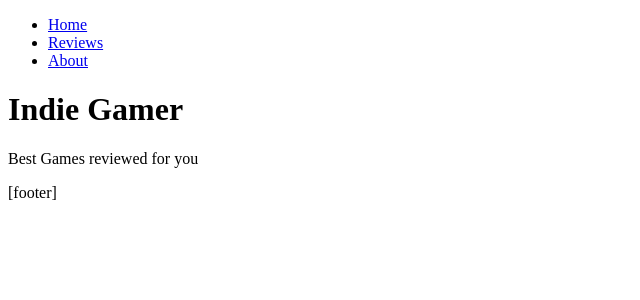
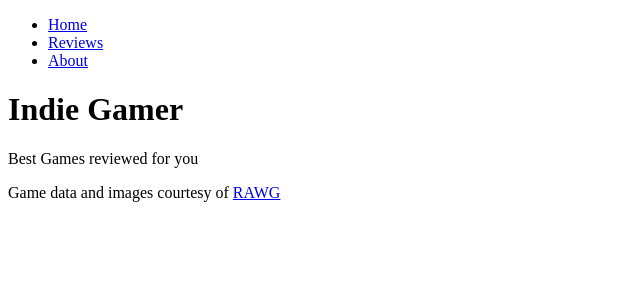
Before and after one commit to Shubhofficial1/learning-nextjs14, a Next.js app: page / in a window 1280 px wide. Shown: the top 300 px of the page, without its empty margins (0-640 px from the left). Built offline with nearby package versions, Linux system fonts and the light colour scheme.

Commit message:
Added Footer

```diff
--- a/app/layout.jsx
+++ b/app/layout.jsx
@@ -22,7 +22,13 @@
           </nav>
         </header>
         <main>{children}</main>
-        <footer>[footer]</footer>
+        <footer>
+          {" "}
+          Game data and images courtesy of{" "}
+          <a href="https://rawg.io/" target="_blank">
+            RAWG
+          </a>
+        </footer>
       </body>
     </html>
   );
```
